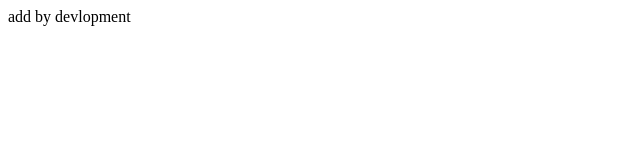
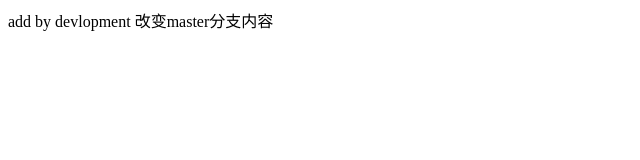
Before and after one commit to derek-456/git-test, a plain HTML site: page src/indexByLiuxing.html in a window 1280 px wide. Shown: the whole page, without its empty margins (0-640 px from the left). Drawn offline with Linux system fonts and the light colour scheme.

Commit message:
主分支提交

```diff
--- a/src/indexByLiuxing.html
+++ b/src/indexByLiuxing.html
@@ -8,5 +8,6 @@
 </head>
 <body>
     add by devlopment
+    改变master分支内容
 </body>
 </html>
```
